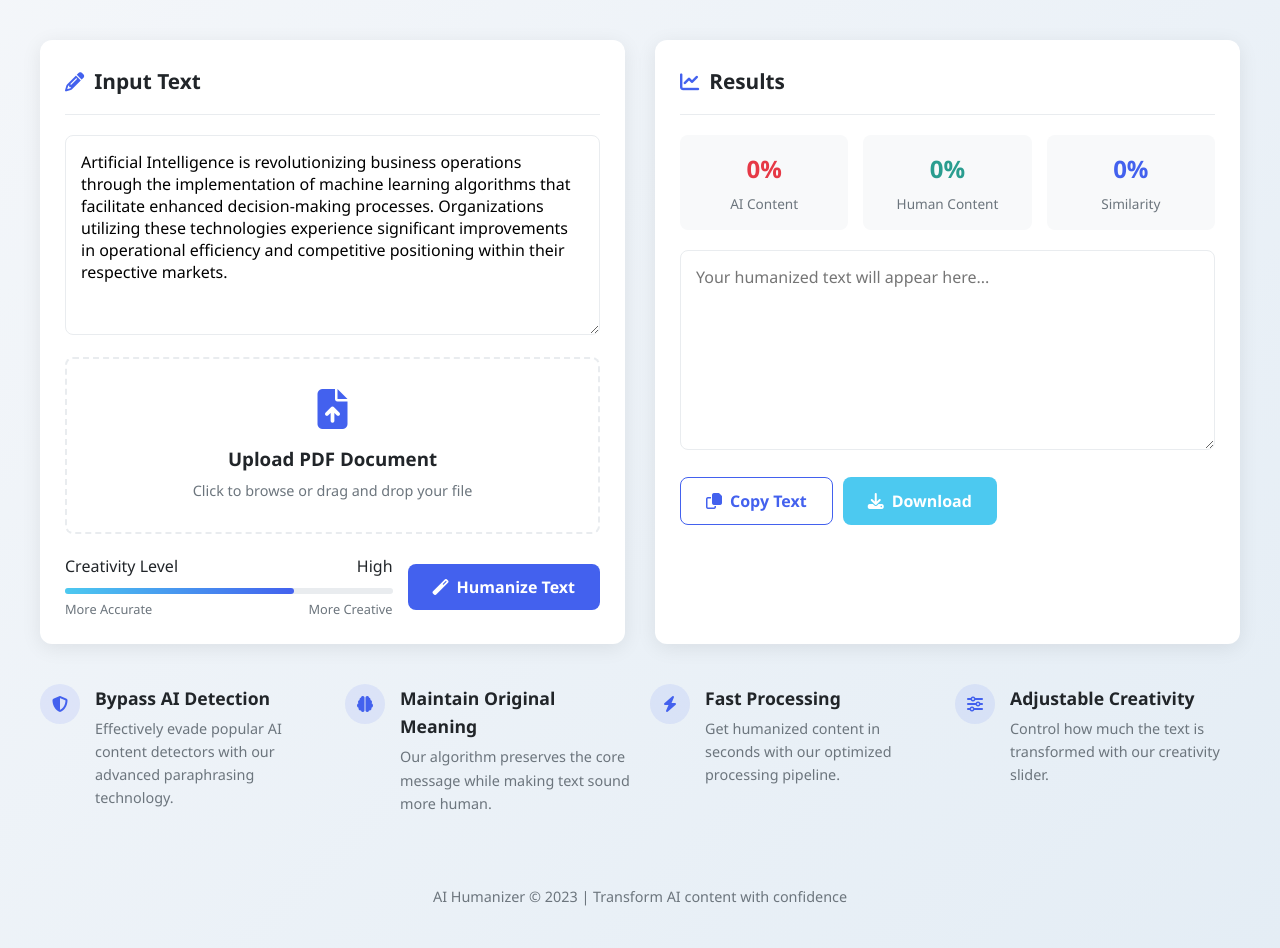
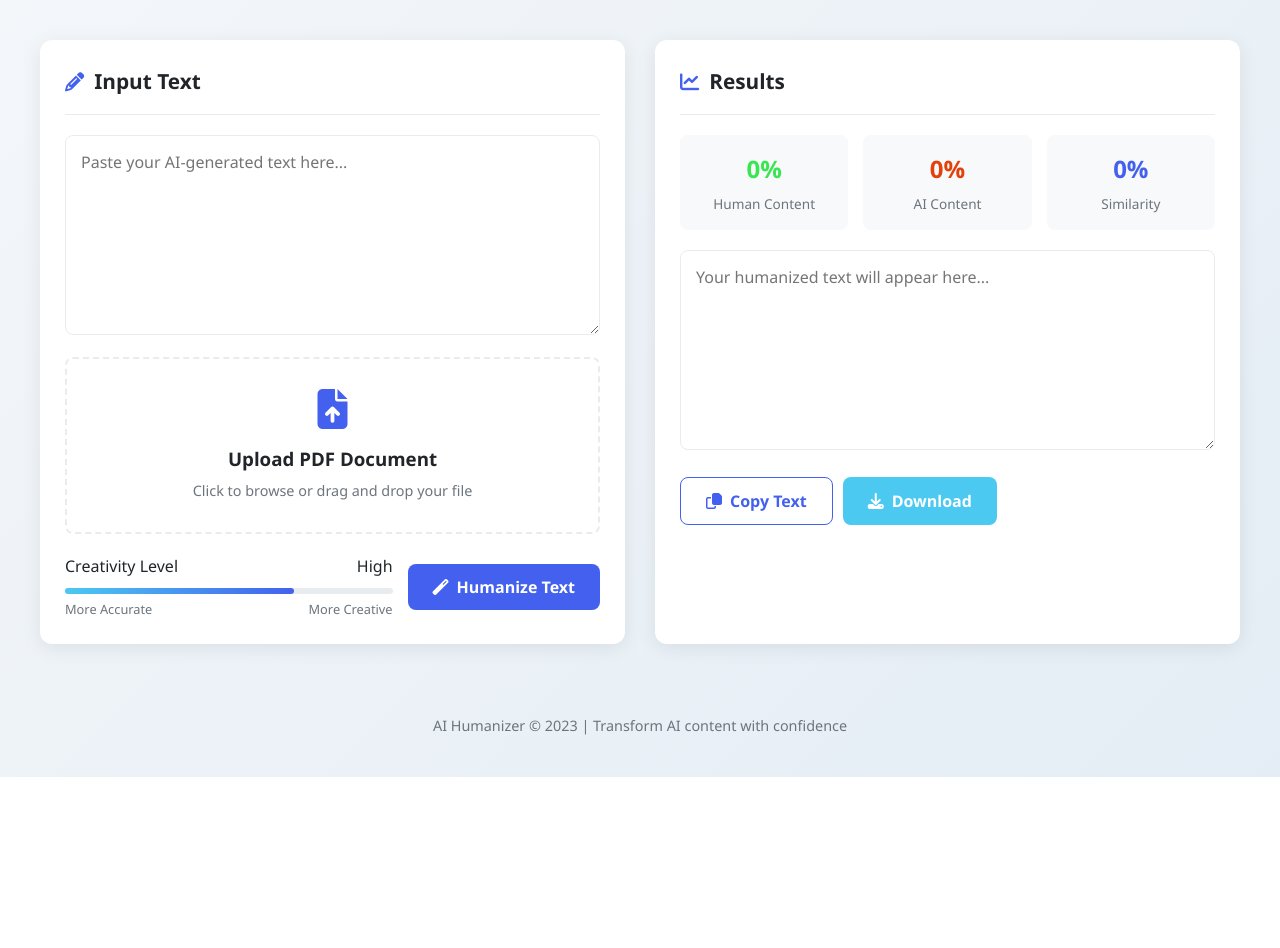
Before and after one commit to subashini-1310/KSSEM-HIO25-044, a Flask app: page / in a window 1280 px wide. Shown: the part 205-1153 px from the top of the page. After the commit the page ends 982 px from the top, so only its background shows below. Run offline with Flask 3, Linux system fonts and the light colour scheme.

Commit message:
Add files via upload

```diff
--- a/AI HUMANIZER/model_utils.py
+++ b/AI HUMANIZER/model_utils.py
@@ -36,14 +36,13 @@ def calculate_similarity(text1, text2):
     Compute semantic similarity between two pieces of text
     using SentenceTransformer cosine similarity.
     """
-    # Ensure lowercase + trimmed inputs
+
     text1, text2 = text1.strip().lower(), text2.strip().lower()
 
-    # Encode texts
     emb1 = similarity_model.encode(text1, convert_to_tensor=True, normalize_embeddings=True)
     emb2 = similarity_model.encode(text2, convert_to_tensor=True, normalize_embeddings=True)
 
-    # Calculate cosine similarity
+
     similarity_score = util.cos_sim(emb1, emb2).item()
     return round(similarity_score, 3)
 
--- a/AI HUMANIZER/templates/index.html
+++ b/AI HUMANIZER/templates/index.html
@@ -328,11 +328,11 @@
   }
 
   .ai-percent {
-    color: #e63946;
+    color: #39e650;
   }
 
   .human-percent {
-    color: #2a9d8f;
+    color: #e2410b;
   }
 
   .similarity-percent {
@@ -588,11 +588,11 @@
         <div class="result-stats">
           <div class="stat">
             <div class="stat-value ai-percent" id="aiPercent">0%</div>
-            <div class="stat-label">AI Content</div>
+            <div class="stat-label">Human Content</div>
           </div>
           <div class="stat">
             <div class="stat-value human-percent" id="humanPercent">0%</div>
-            <div class="stat-label">Human Content</div>
+            <div class="stat-label">AI Content</div>
           </div>
           <div class="stat">
             <div class="stat-value similarity-percent" id="similarityPercent">0%</div>
@@ -620,48 +620,6 @@
             <i class="fas fa-download"></i>
             Download
           </button>
-        </div>
-      </div>
-    </div>
-
-    <div class="feature-list">
-      <div class="feature">
-        <div class="feature-icon">
-          <i class="fas fa-shield-alt"></i>
-        </div>
-        <div class="feature-text">
-          <h3>Bypass AI Detection</h3>
-          <p>Effectively evade popular AI content detectors with our advanced paraphrasing technology.</p>
-        </div>
-      </div>
-
-      <div class="feature">
-        <div class="feature-icon">
-          <i class="fas fa-brain"></i>
-        </div>
-        <div class="feature-text">
-          <h3>Maintain Original Meaning</h3>
-          <p>Our algorithm preserves the core message while making text sound more human.</p>
-        </div>
-      </div>
-
-      <div class="feature">
-        <div class="feature-icon">
-          <i class="fas fa-bolt"></i>
-        </div>
-        <div class="feature-text">
-          <h3>Fast Processing</h3>
-          <p>Get humanized content in seconds with our optimized processing pipeline.</p>
-        </div>
-      </div>
-
-      <div class="feature">
-        <div class="feature-icon">
-          <i class="fas fa-sliders-h"></i>
-        </div>
-        <div class="feature-text">
-          <h3>Adjustable Creativity</h3>
-          <p>Control how much the text is transformed with our creativity slider.</p>
         </div>
       </div>
     </div>
@@ -985,7 +943,7 @@
       }
 
       // Add some sample text for demo
-      inputText.value = "Artificial Intelligence is revolutionizing business operations through the implementation of machine learning algorithms that facilitate enhanced decision-making processes. Organizations utilizing these technologies experience significant improvements in operational efficiency and competitive positioning within their respective markets.";
+      //inputText.value = "Artificial Intelligence is revolutionizing business operations through the implementation of machine learning algorithms that facilitate enhanced decision-making processes. Organizations utilizing these technologies experience significant improvements in operational efficiency and competitive positioning within their respective markets.";
     });
   </script>
 </body>
```
